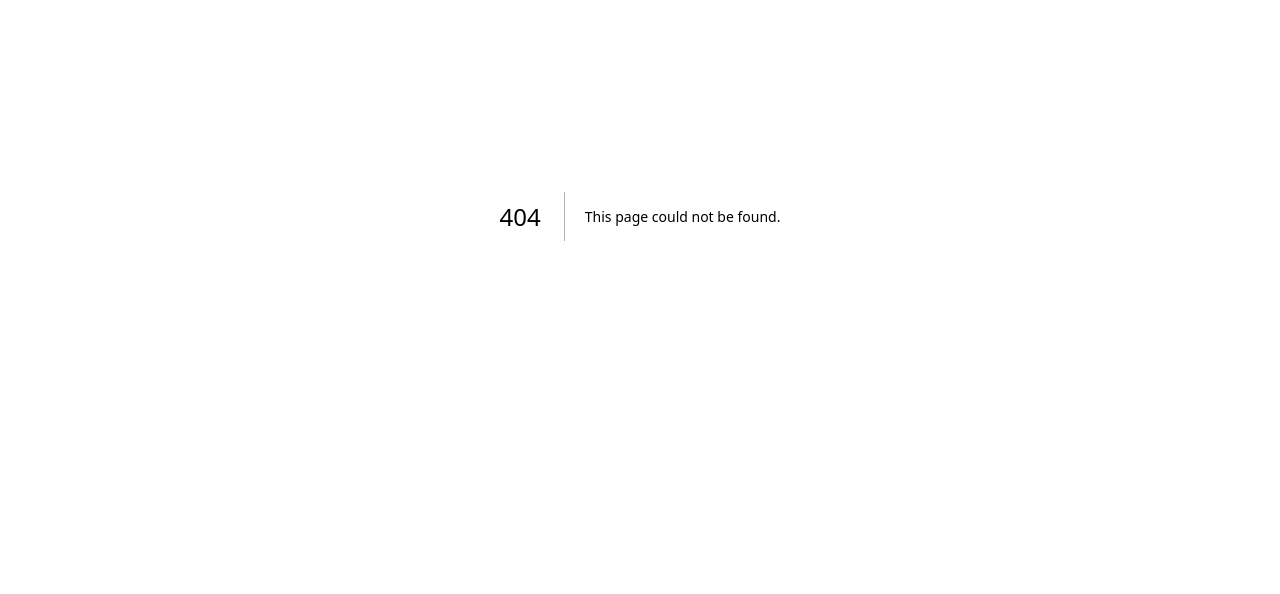
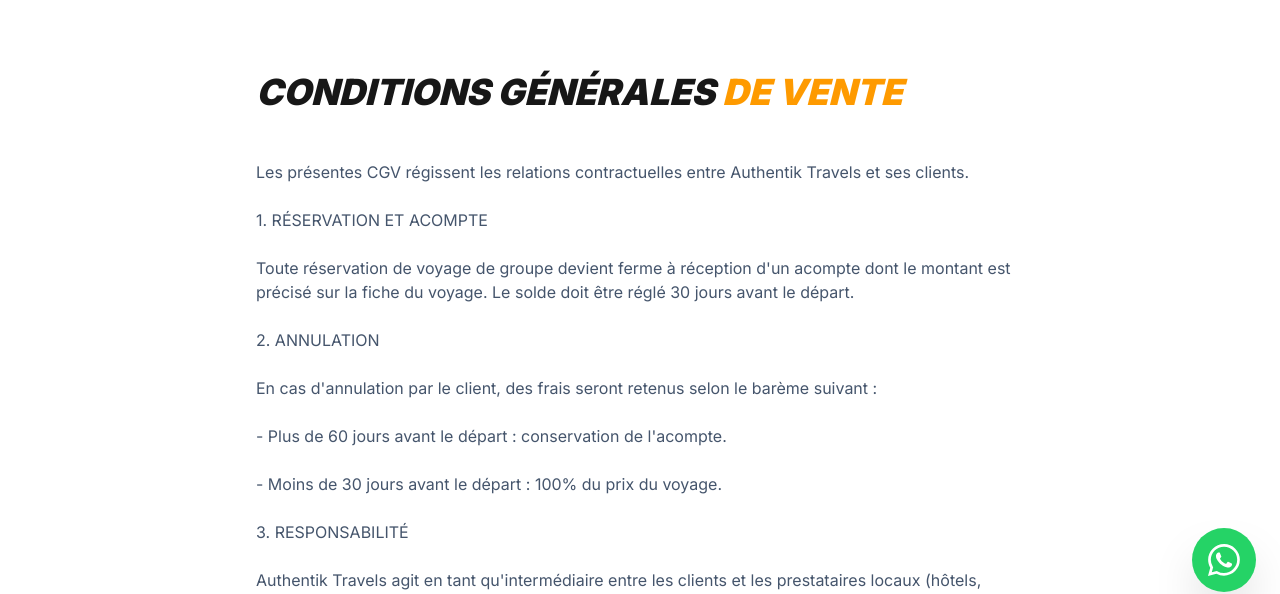
Before and after one commit to Pacorabo2/authentik-travels, a Next.js app: page /cgv in a window 1280 px wide. Before the commit this address had no page. Shown: the part 184-778 px from the top of the page. Built offline with nearby package versions, Linux system fonts and the light colour scheme; no server answers; the database is empty.

Commit message:
Feat : adding CGV page

```diff
--- /dev/null
+++ b/app/(marketing)/(legal)/cgv/page.tsx
@@ -0,0 +1,30 @@
+// app/(marketing)/(legal)/cgv/page.tsx
+import { renderDescription } from "@/lib/text-utils";
+
+export default function CGV() {
+  const content = `Les présentes CGV régissent les relations contractuelles entre Authentik Travels et ses clients.
+
+  1. RÉSERVATION ET ACOMPTE
+  Toute réservation de voyage de groupe devient ferme à réception d'un acompte dont le montant est précisé sur la fiche du voyage. Le solde doit être réglé 30 jours avant le départ.
+
+  2. ANNULATION
+  En cas d'annulation par le client, des frais seront retenus selon le barème suivant :
+  - Plus de 60 jours avant le départ : conservation de l'acompte.
+  - Moins de 30 jours avant le départ : 100% du prix du voyage.
+
+  3. RESPONSABILITÉ
+  Authentik Travels agit en tant qu'intermédiaire entre les clients et les prestataires locaux (hôtels, transporteurs, guides). Nous ne saurions être tenus responsables des modifications d'itinéraires dues à des cas de force majeure.`;
+
+  return (
+    <main className="min-h-screen bg-white pt-40 pb-20 px-6">
+      <div className="max-w-3xl mx-auto">
+        <h1 className="text-4xl font-black italic uppercase mb-12">
+          Conditions Générales <span className="text-amber-500">de Vente</span>
+        </h1>
+        <div className="prose prose-slate max-w-none text-slate-600">
+          {renderDescription(content)}
+        </div>
+      </div>
+    </main>
+  );
+}
```
